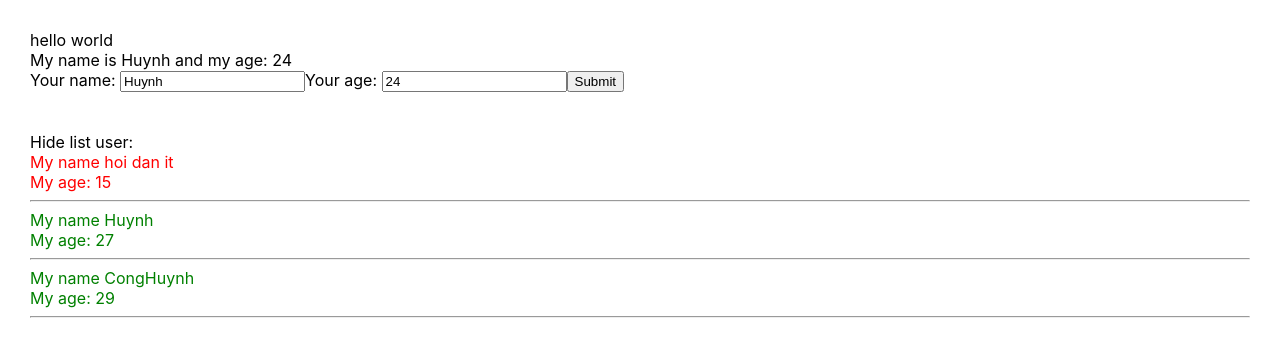
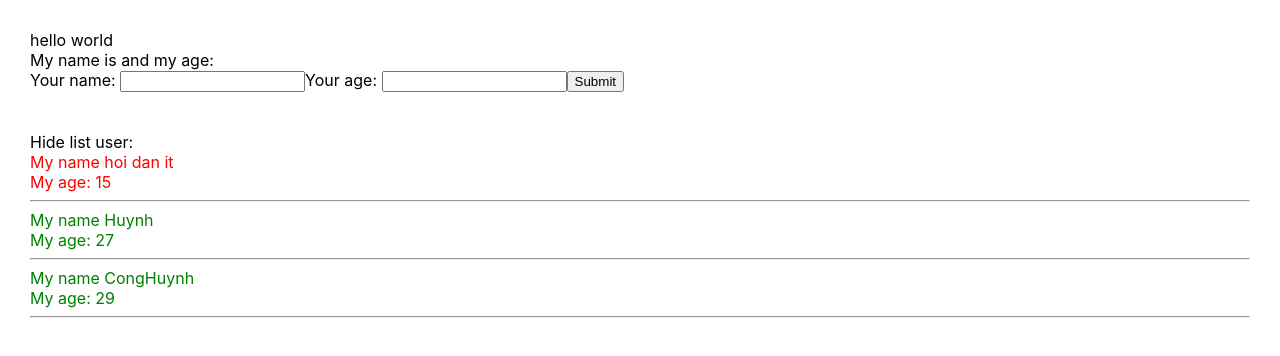
Before and after one commit to CoongHuynh/ReactJS, a React (Create React App) app in the folder base-react-redux/: page / in a window 1280 px wide. Shown: the top 356 px of the page. Built offline with nearby package versions, Linux system fonts and the light colour scheme.

Commit message:
25 funtion as props  truyền hàm từ cha sang con

```diff
--- a/base-react-redux/src/components/UserInfor.js
+++ b/base-react-redux/src/components/AddUserInfor.js
@@ -1,10 +1,10 @@
 import React from "react";
 
-class UserInfor extends React.Component {
+class AddUserInfor extends React.Component {
   state = {
-    name: "Huynh",
+    name: "",
     address: "hoi dan IT",
-    age: 24,
+    age: "",
   };
   handleOnChangeInput = (event) => {
     this.setState({
@@ -19,7 +19,12 @@
 
   handleOnSubmit = (event) => {
     event.preventDefault();
-    console.log(this.state);
+
+    this.props.handleAddNewUser({
+      id: Math.floor(Math.random() * 100 + 1),
+      name: this.state.name,
+      age: this.state.age,
+    });
   };
 
   render() {
@@ -55,4 +60,4 @@
   }
 }
 
-export default UserInfor;
+export default AddUserInfor;
--- a/base-react-redux/src/components/MyComponent.js
+++ b/base-react-redux/src/components/MyComponent.js
@@ -1,23 +1,35 @@
 import React from "react";
-import UserInfor from "./UserInfor";
+import AddUserInfor from "./AddUserInfor";
 import DisplayInfor from "./DisplayInfor";
 class MyComponent extends React.Component {
   state = {
-    listUser: [
+    listUsers: [
       { id: 1, name: "hoi dan it", age: "15" },
       { id: 2, name: "Huynh", age: "27" },
       { id: 3, name: "CongHuynh", age: "29" },
     ],
   };
 
+  handleAddNewUser = (userObj) => {
+    let listUsersNew = this.state.listUsers;
+    listUsersNew.unshift(userObj);
+    this.setState({
+      listUsers: listUsersNew,
+    });
+
+    // this.setState({
+    //   listUsers: [userObj, ...this.state.listUsers],
+    // });
+  };
+
   //JSX
   render() {
     return (
       <div>
-        <UserInfor />
+        <AddUserInfor handleAddNewUser={this.handleAddNewUser} />
         <br />
         <br />
-        <DisplayInfor listUsers={this.state.listUser} />
+        <DisplayInfor listUsers={this.state.listUsers} />
       </div>
     );
   }
```
Also changed, not shown: 1 other file (tests, documents, lock files or other folders).
